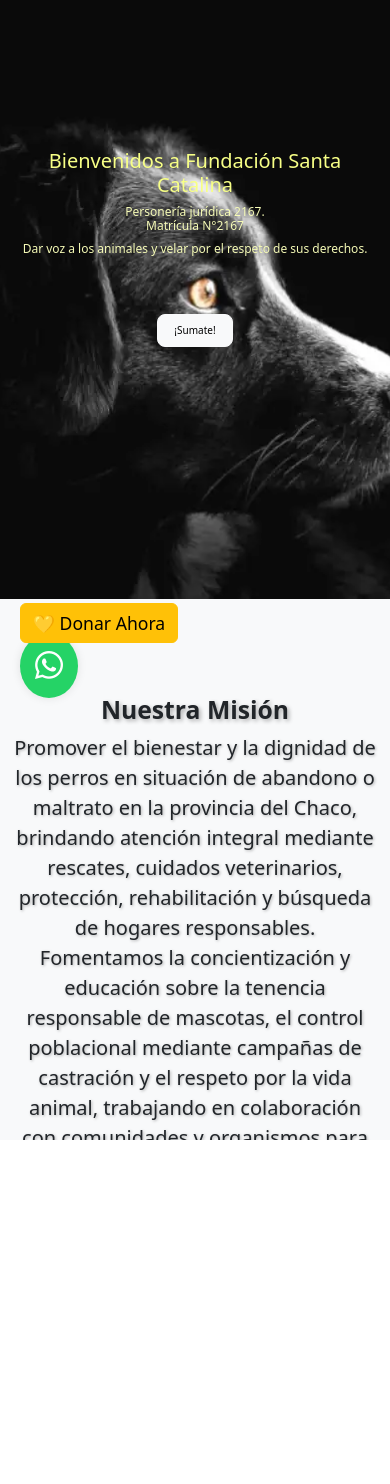
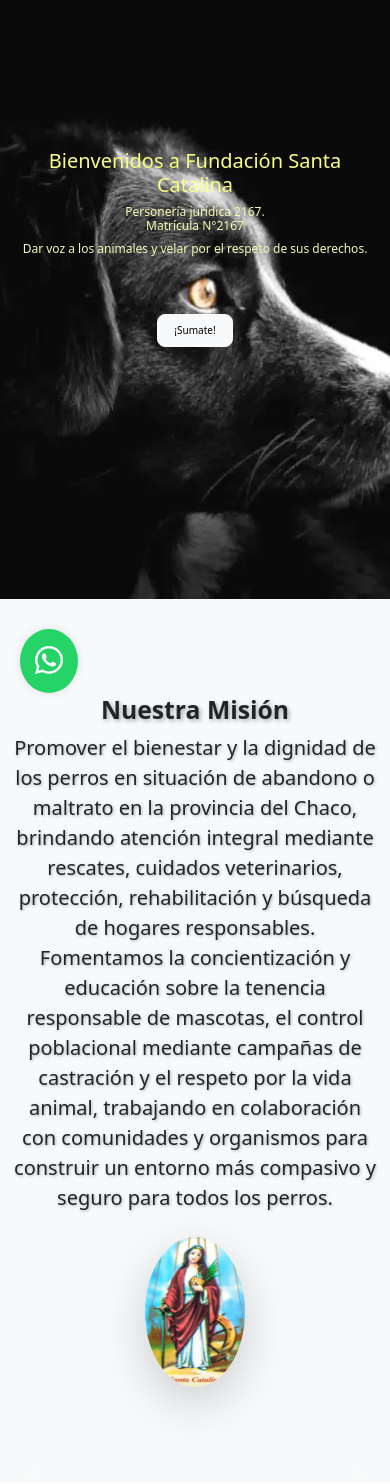
Before and after one commit to chrisjav35298/catalina, a PHP site: template templates/home.html.twig in a window 390 px wide. Shown: the part 131-1615 px from the top of the page. Run offline with PHP 8.4, Linux system fonts and the light colour scheme; the template is opened without the code that fills it, so the values that code supplies are empty; form fields are guessed from the names that the template uses; some libraries are stand-ins or nearby versions.

Commit message:
vover atras

```diff
--- a/public/css/styles.css
+++ b/public/css/styles.css
@@ -336,32 +336,3 @@
     background-color: #333; /* Gris oscuro */
     color: white; /* Para asegurarte de que el texto se vea claro en un fondo oscuro */
 }
-
-
-.btn-donar {
-  position: fixed;
-  bottom: 90px;
-  left: 20px;
-  z-index: 50;
-  font-size: 1.1rem;
-}
-
-
-@media (max-width: 576px) {
-    .btn-donar {
-        bottom: 70px;
-    }
-
-    .flotar {
-        bottom: 15px;
-    }
-}
-
-
-
-
-.banner-navidad {
-    position: relative;
-    z-index: 100; /* 👈 por encima de botones */
-    background:#8b0000;color:white;
-}
--- a/templates/home.html.twig
+++ b/templates/home.html.twig
@@ -73,11 +73,9 @@
         <span class="visually-hidden">Cargando...</span>
     </div>
 </div> #}
-<a href="#donaciones" class="btn btn-warning btn-donar">
-  💛 Donar Ahora
-</a>
+
 <!-- bienvenidos -->
-<div class="banner-navidad text-center py-2">
+<div class="text-center py-2" style="background:#8b0000;color:white;">
     🎄 Fundación Santa Catalina les desea felices fiestas 🐾
 </div>
 <section class="hero-section text-white text-center custom-hero">
```
